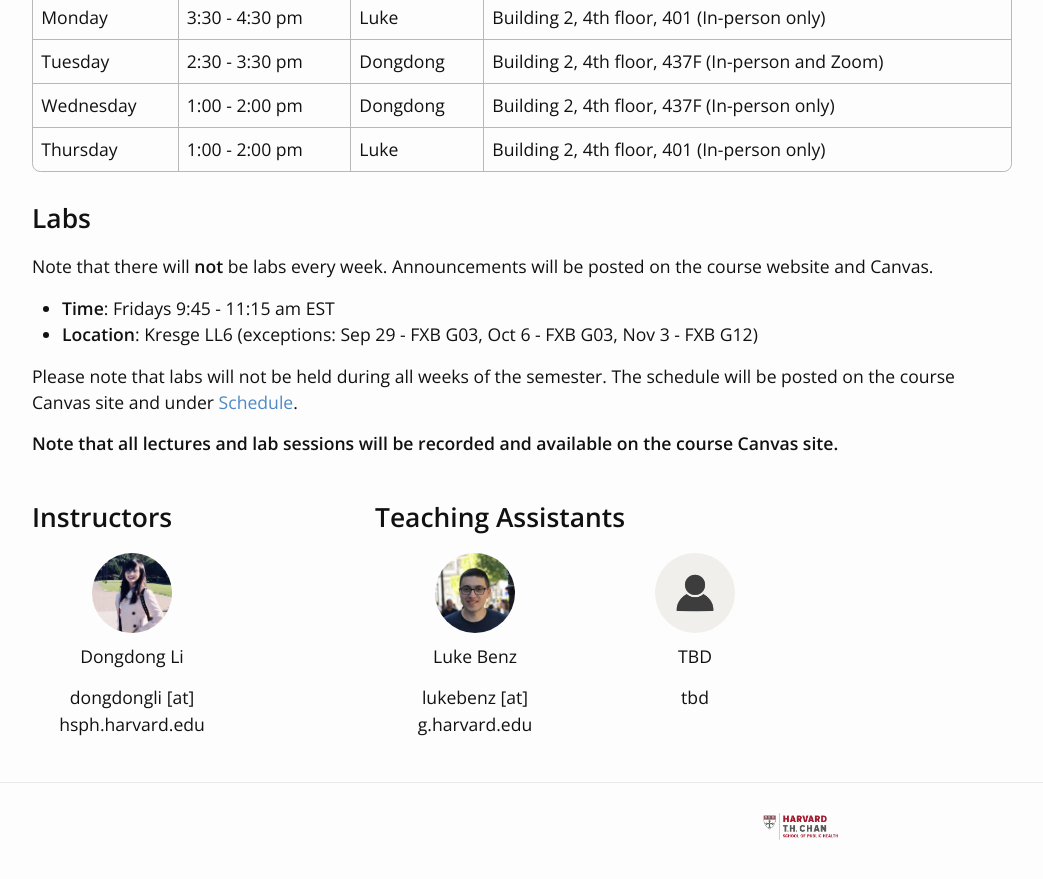
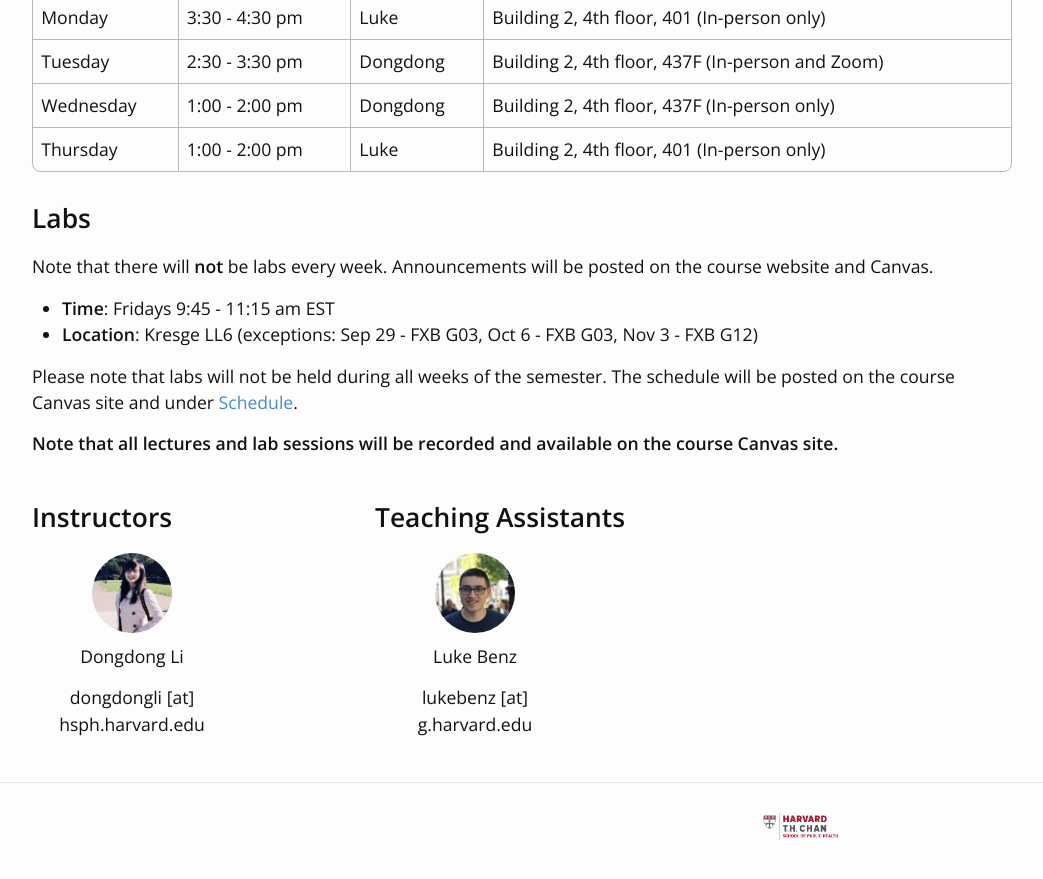
Before and after one commit to coredatascience-fa23/coredatascience-fa23.github.io, a Jekyll site: the page built from index.md, in a window 1280 px wide and 900 px high, scrolled down 935 px. Shown: the top 879 px of the window, without its empty margins (118-1161 px from the left). Built offline with Jekyll 4.4.1, drawn with Linux system fonts in a browser that asks for light colours; nearby versions of some CDN libraries.

Commit message:
remove tbd

```diff
--- a/_data/people.yml
+++ b/_data/people.yml
@@ -7,6 +7,3 @@ teaching_assistants:
   - name: Luke Benz
     profile_pic: /_images/luke.jpg
     email: lukebenz [at] g.harvard.edu
-  - name: TBD
-    profile_pic: /_images/placeholder.jpeg
-    email: tbd
```
